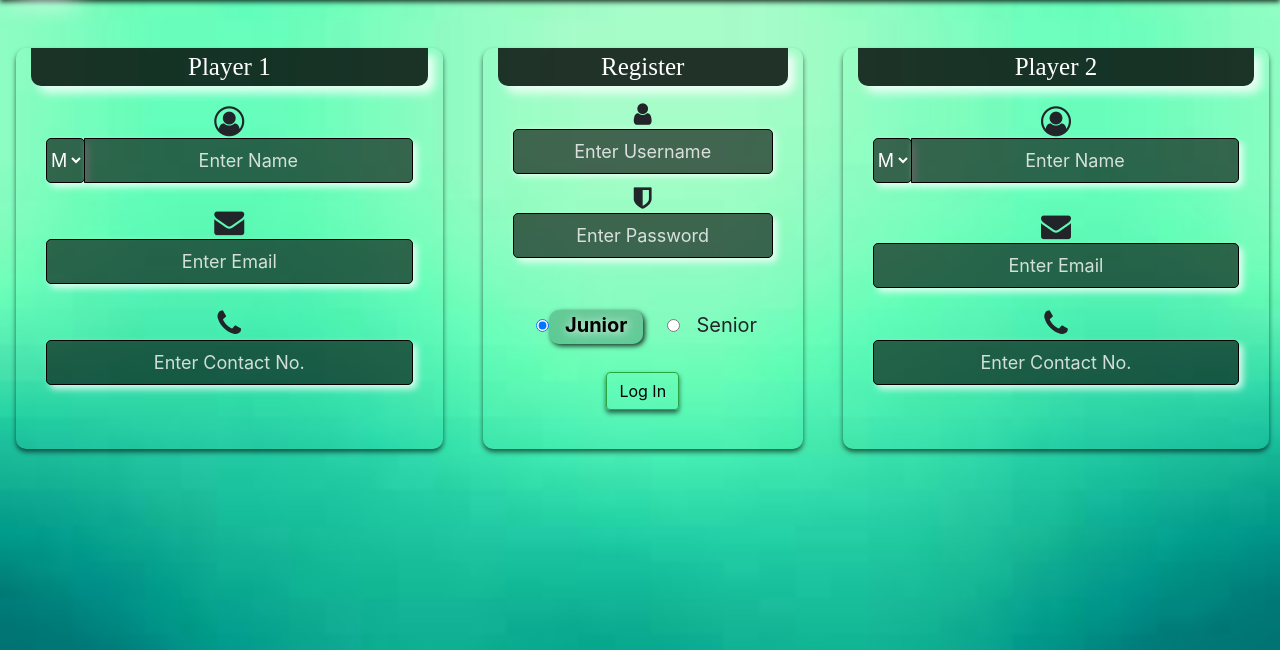
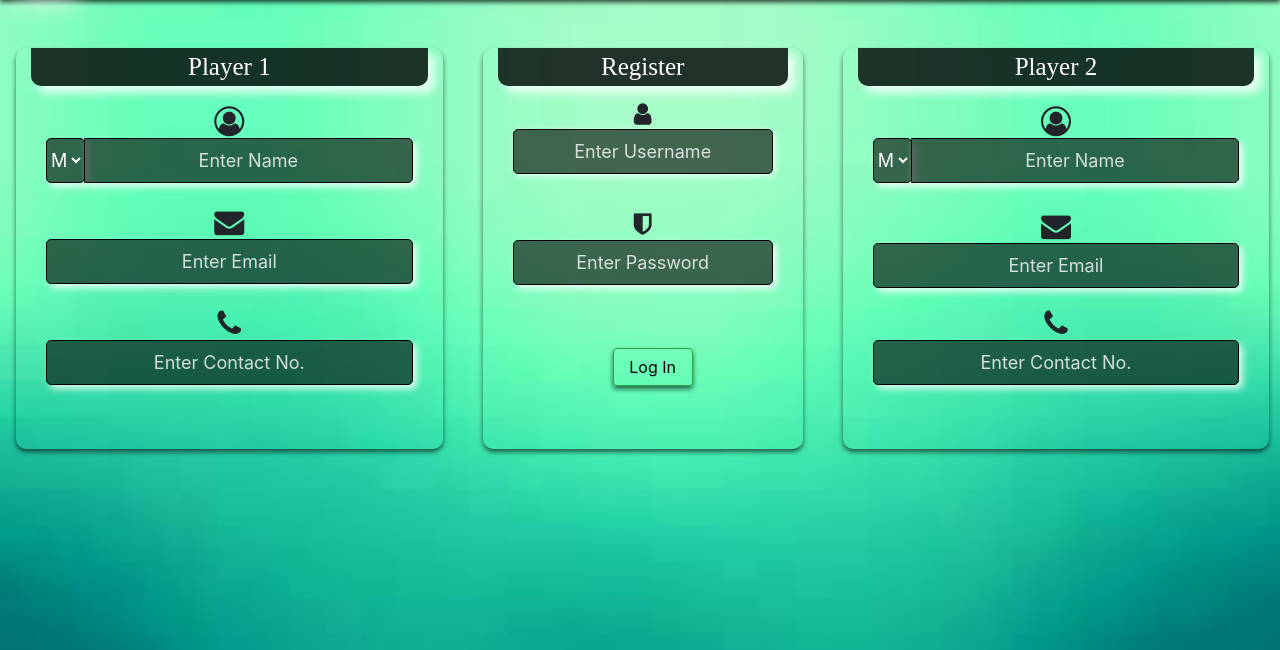
Before and after one commit to ameydeshpande30/NCC18, a Django app: template NCC/templates/signup.html in a window 1280 px wide. Shown: the part 53-703 px from the top of the page. Run offline with Django 3.2, Linux system fonts and the light colour scheme; the template is opened without the code that fills it, so the values that code supplies are empty; some libraries are stand-ins or nearby versions.

Commit message:
signup page done

```diff
--- a/NCC/templates/signup.html
+++ b/NCC/templates/signup.html
@@ -10,7 +10,6 @@
   <link rel="stylesheet" href="/static/codingPage.css">
 
 
-  <!--dkjhfskjhf-->
 
   <script src="/static/jquery.min.js"></script>
 
@@ -88,36 +87,36 @@
                     </div>
 					</div>
     <div class="form-group col mt-1 mb-5">
-       <i class="fa fa-shield" aria-hidden="true" style="font-size:25px;"></i>
-      <input id="password" type="password" class="form-control text-center py-2" name="password" placeholder="Enter Password" autocomplete="off" required>
+       <i class="fa fa-shield" aria-hidden="true" style="font-size:25px; position:relative; top:26px;"></i>
+      <input id="password" type="password" class="form-control text-center py-2" name="password" placeholder="Enter Password" autocomplete="off" required style="position:relative; top:27px;">
     </div>
 
 
 
 									<div class=" row py-1 mb-4">
 
-										<div class=" pt-1 offset-md-2 ">
-											<input type="radio"  name="optradio" id="11" value="0">
-										</div>
-
-										<div class="   text-center px-3 " id="1" style="font-size:20px;" >Junior </div>
-
-
-
-
-										<div class=" pt-1  ml-4  ">
-											<input type="radio"  name="optradio" id="22" value="1">
-										</div>
-
-										<div class=" text-center px-3 pb-1" style="font-size:20px;" id="2"> Senior </div>
-
+										<!--<div class=" pt-1 offset-md-2 ">-->
+											<!--<input type="radio"  name="optradio" id="11" value="0">-->
+										<!--</div>-->
+										<!---->
+										<!--<div class="   text-center px-3 " id="1" style="font-size:20px;" >Junior </div>-->
+									<!---->
+									<!---->
+									<!---->
+									<!---->
+										<!--<div class=" pt-1  ml-4  ">-->
+											<!--<input type="radio"  name="optradio" id="22" value="1">-->
+										<!--</div>-->
+										<!---->
+										<!--<div class=" text-center px-3 pb-1" style="font-size:20px;" id="2"> Senior </div>-->
+									<!---->
 
 
 
 								</div>
 
 
-		  <button type="submit" class="btn  btn-success col-md-3 mb-4" id="sub" >Log In</button>
+		  <button type="submit" class="btn  btn-success col-md-3 mb-4" id="sub" style="position:absolute; top:300px; left:130px;">Log In</button>
 
 		 </div>
 
```
